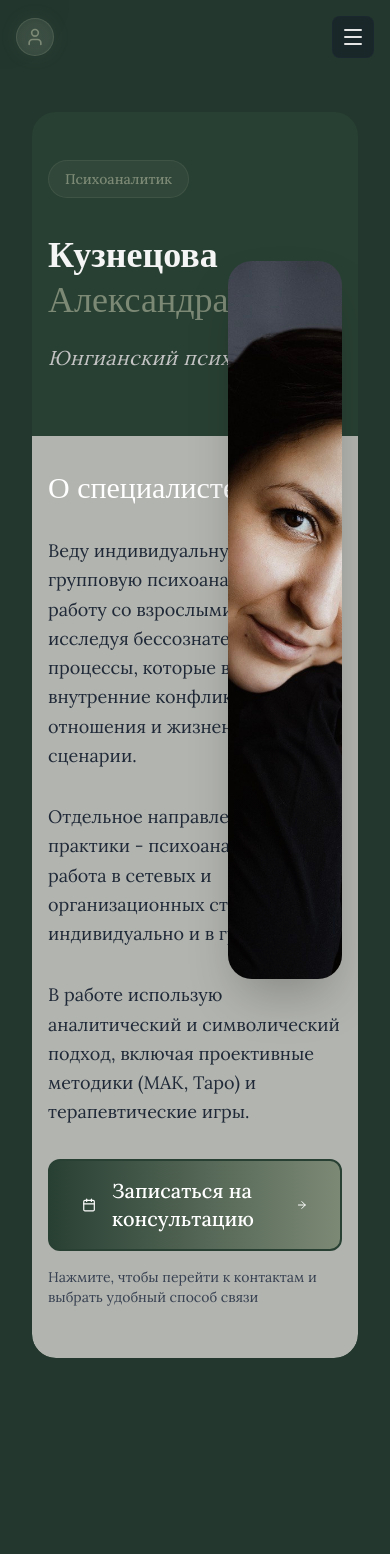
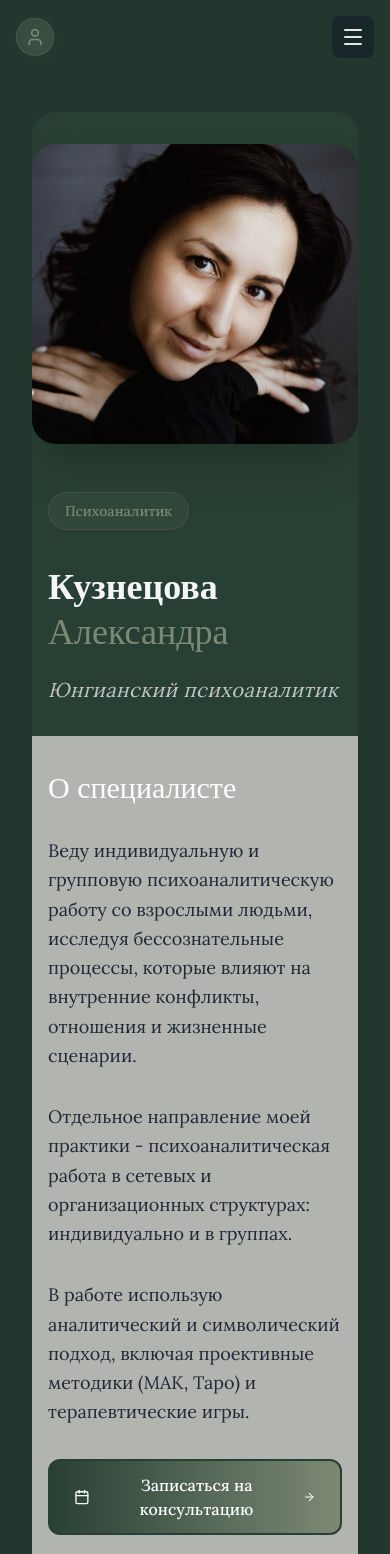
Before and after one commit to GIZDEDOR/psycholog_visitka, a Next.js app: page / in a window 390 px wide. Shown: the top 1554 px of the page. Built offline with nearby package versions, Linux system fonts and the light colour scheme.

Commit message:
photo adaptiv

```diff
--- a/src/components/Hero.tsx
+++ b/src/components/Hero.tsx
@@ -152,14 +152,30 @@ export default function Hero() {
         }}
       />
 
-      {/* ФОТО */}
+      {/* ФОТО - АДАПТИВНАЯ ВЕРСИЯ */}
       <div
         ref={photoRef}
-        className="absolute z-[30] w-[35%] max-w-2xl h-[85vh] rounded-3xl shadow-2xl opacity-0"
-        style={{
-          right: '5%',
-          top: '12%',
-        }}
+        className="
+          relative
+          z-[30]
+          w-full
+          h-[300px]
+          sm:h-[400px]
+          md:h-[500px]
+          lg:absolute
+          lg:w-[35%]
+          lg:h-[85vh]
+          lg:max-w-2xl
+          rounded-3xl
+          shadow-2xl
+          opacity-0
+          lg:right-[5%]
+          lg:top-[12%]
+          mx-auto
+          max-w-md
+          mt-8
+          lg:mt-0
+        "
       >
         <div className="absolute inset-0 bg-gradient-to-t from-black/20 via-transparent to-transparent z-10 rounded-3xl"></div>
         <Image
@@ -168,7 +184,7 @@ export default function Hero() {
           fill
           priority
           className="object-cover object-[50%_30%] rounded-3xl"
-          sizes="(max-width: 1024px) 100vw, 35vw"
+          sizes="(max-width: 1024px) 90vw, 35vw"
         />
       </div>
 
@@ -214,11 +230,14 @@ export default function Hero() {
               </p>
             </div>
           </div>
+
+          {/* Пустой блок для десктопной версии (чтобы сетка работала правильно) */}
+          <div className="hidden lg:block"></div>
         </div>
       </div>
 
       {/* БЕЖЕВАЯ ПОЛОСКА */}
-      <div className="relative z-10 bg-[#b2b4af] mt-16 rounded-b-3xl">
+      <div className="relative z-10 bg-[#b2b4af] mt-8 lg:mt-16 rounded-b-3xl">
         <div
           className="
             mx-auto
@@ -298,8 +317,10 @@ export default function Hero() {
                   items-center
                   justify-center
                   gap-4
-                  px-8
-                  py-4
+                  px-6
+                  sm:px-8
+                  py-3
+                  sm:py-4
                   bg-gradient-to-r from-[#284033] to-secondary
                   backdrop-blur-sm
                   border-2
@@ -312,6 +333,8 @@ export default function Hero() {
                   hover:shadow-[0_0_40px_rgba(40,64,51,0.5)]
                   opacity-0
                   overflow-hidden
+                  w-full
+                  sm:w-auto
                 "
                 onClick={(e) => {
                   e.preventDefault();
@@ -327,17 +350,17 @@ export default function Hero() {
                 <div className="absolute inset-0 bg-gradient-to-r from-secondary/20 to-tertiary/20 opacity-0 group-hover:opacity-100 transition-opacity duration-300"></div>
 
                 {/* Содержимое кнопки */}
-                <Calendar className="w-6 h-6 text-white relative z-10" />
-                <span className="text-xl font-medium text-white relative z-10">
+                <Calendar className="w-5 h-5 sm:w-6 sm:h-6 text-white relative z-10" />
+                <span className="text-base sm:text-xl font-medium text-white relative z-10 text-center sm:text-left">
                   Записаться на консультацию
                 </span>
-                <ArrowRight className="w-5 h-5 text-white transform group-hover:translate-x-2 transition-transform duration-300 relative z-10" />
+                <ArrowRight className="w-4 h-4 sm:w-5 sm:h-5 text-white transform group-hover:translate-x-2 transition-transform duration-300 relative z-10" />
 
                 {/* Анимация фона */}
                 <div className="absolute inset-0 bg-gradient-to-r from-secondary/30 to-tertiary/30 opacity-0 group-hover:opacity-100 transition-opacity duration-500"></div>
               </a>
 
-              <p className="mt-4 text-gray-700 text-sm max-w-md">
+              <p className="mt-4 text-gray-700 text-sm sm:text-base max-w-md">
                 Нажмите, чтобы перейти к контактам и выбрать удобный способ связи
               </p>
             </div>
```
